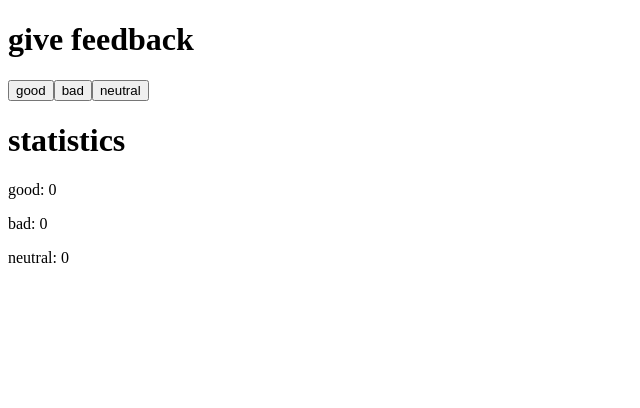
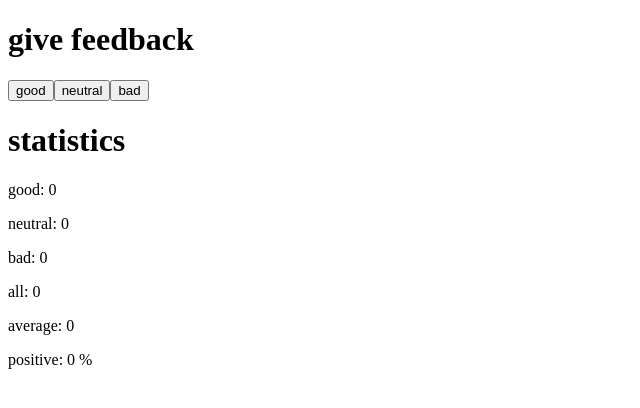
Before and after one commit to ilta/fullstackopen, a React (Vite) app in the folder part1/unicafe/: page / in a window 1280 px wide. Shown: the top 408 px of the page, without its empty margins (0-640 px from the left). Built offline with nearby package versions, Linux system fonts and the light colour scheme.

Commit message:
Completed ex 1.7

```diff
--- a/part1/unicafe/src/App.jsx
+++ b/part1/unicafe/src/App.jsx
@@ -6,9 +6,13 @@ const App = () => {
   const [neutral, setNeutral] = useState(0);
   const [bad, setBad] = useState(0);
 
+  const totalClicks = good + neutral + bad;
+  const average = (good + -1 * bad) / totalClicks;
+  const positiveRatio = (good / totalClicks) * 100;
+
   const handleGoodClick = () => setGood(good + 1);
-  const handleNeutralClick = () => setBad(bad + 1);
-  const handleBadClick = () => setNeutral(neutral + 1);
+  const handleBadClick = () => setBad(bad + 1);
+  const handleNeutralClick = () => setNeutral(neutral + 1);
 
   const Button = ({ handleClick, text }) => (
     <button onClick={handleClick}>{text}</button>
@@ -18,12 +22,15 @@ const App = () => {
     <div>
       <h1>give feedback</h1>
       <Button handleClick={handleGoodClick} text="good" />
+      <Button handleClick={handleNeutralClick} text="neutral" />
       <Button handleClick={handleBadClick} text="bad" />
-      <Button handleClick={handleNeutralClick} text="neutral" />
       <h1>statistics</h1>
       <p>good: {good}</p>
+      <p>neutral: {neutral}</p>
       <p>bad: {bad}</p>
-      <p>neutral: {neutral}</p>
+      <p>all: {totalClicks}</p>
+      <p>average: {average ? average : 0}</p>
+      <p>positive: {positiveRatio ? positiveRatio : 0} %</p>
     </div>
   );
 };
```
